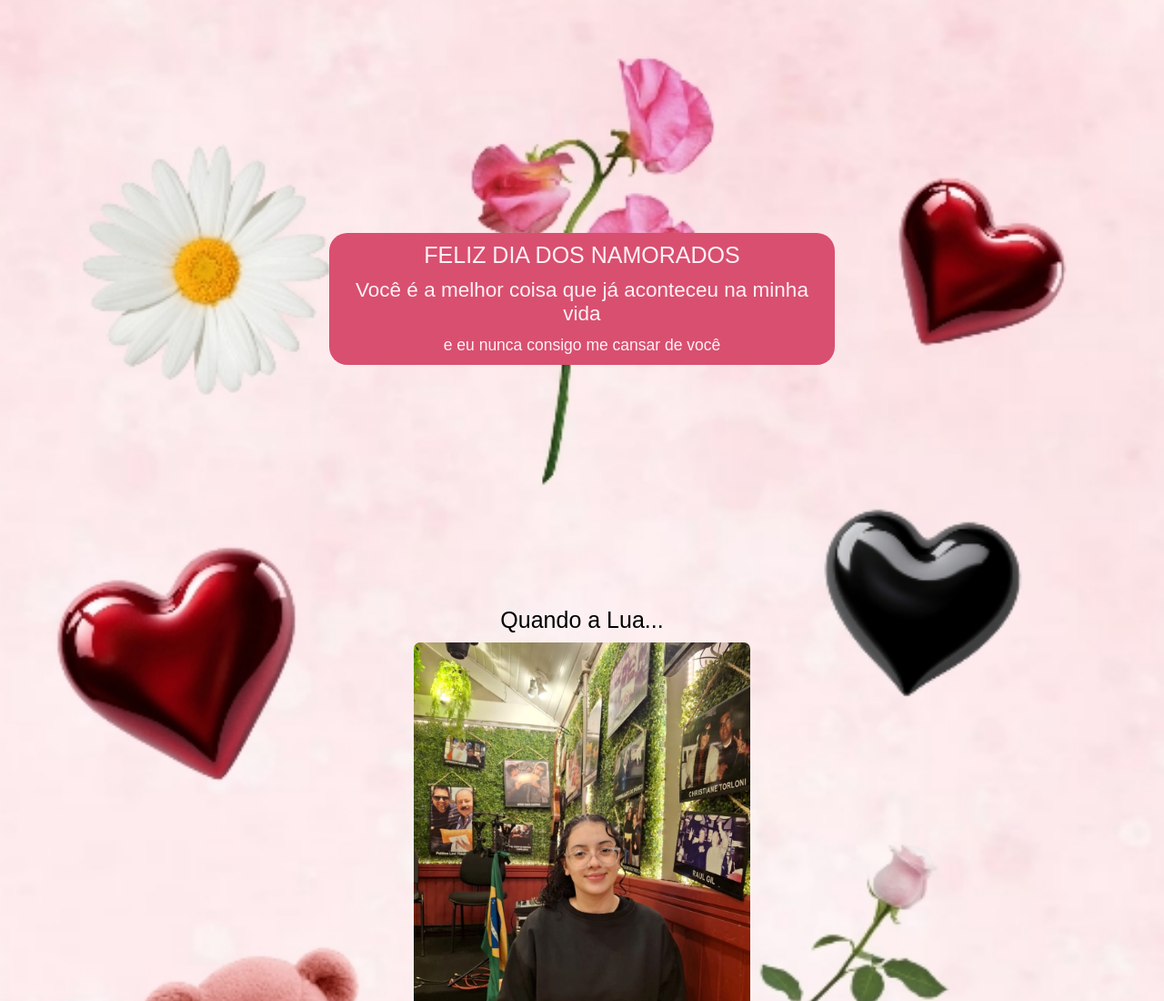
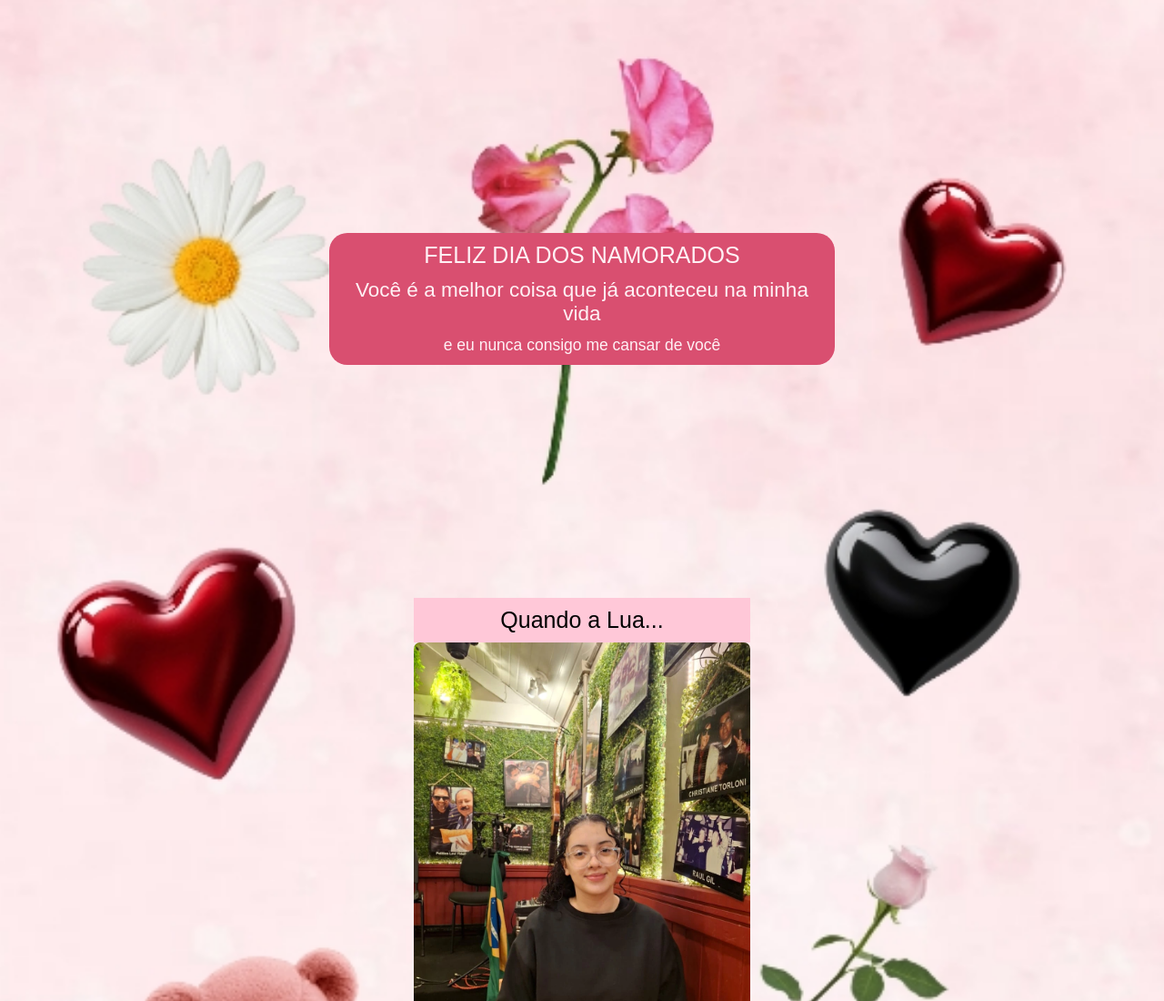
Before and after one commit to Arthur4sp/Mariana, a plain HTML site: page index.html in a window 1280 px wide. Shown: the top 1100 px of the page at 91% size. Drawn offline with Linux system fonts and the light colour scheme.

Commit message:
Update style.css

```diff
--- a/style.css
+++ b/style.css
@@ -54,7 +54,7 @@
     text-align: center;
     width: 370px;
     padding: 10px;
-    backgroun-color: rgb(255,200,216);
+    background-color: rgb(255,200,216);
 }
 
 .Background SecondHalf .apaixonados{
```
